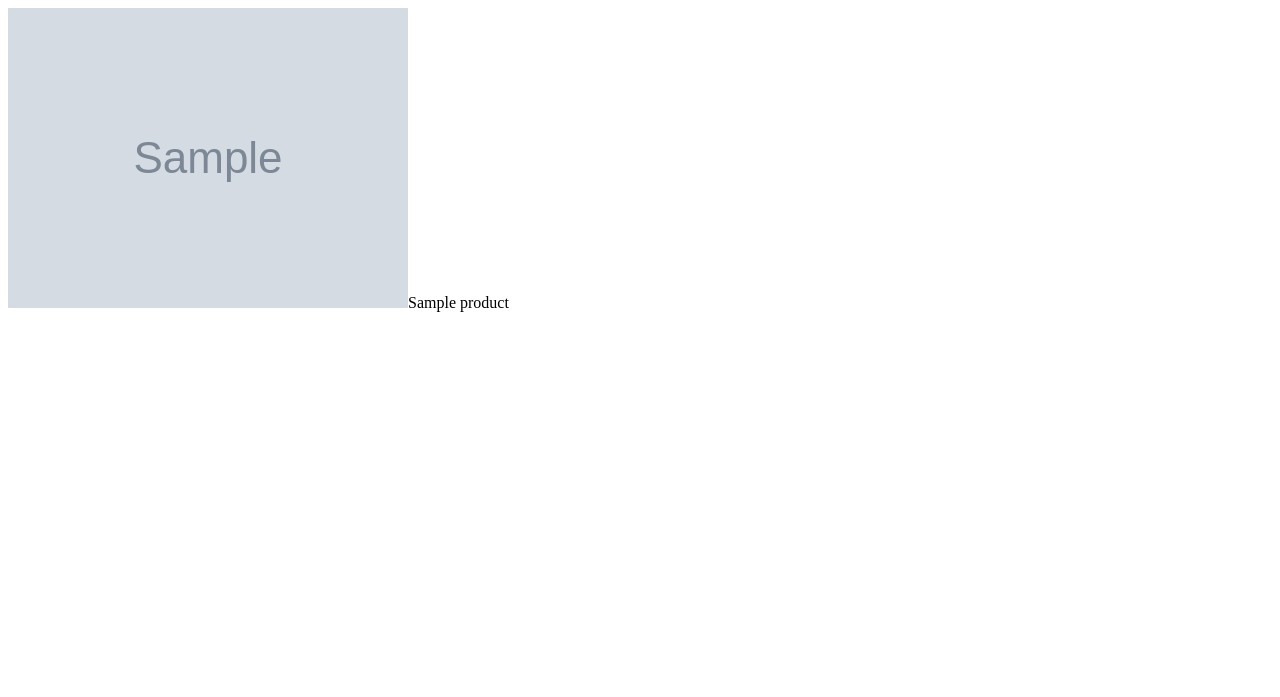
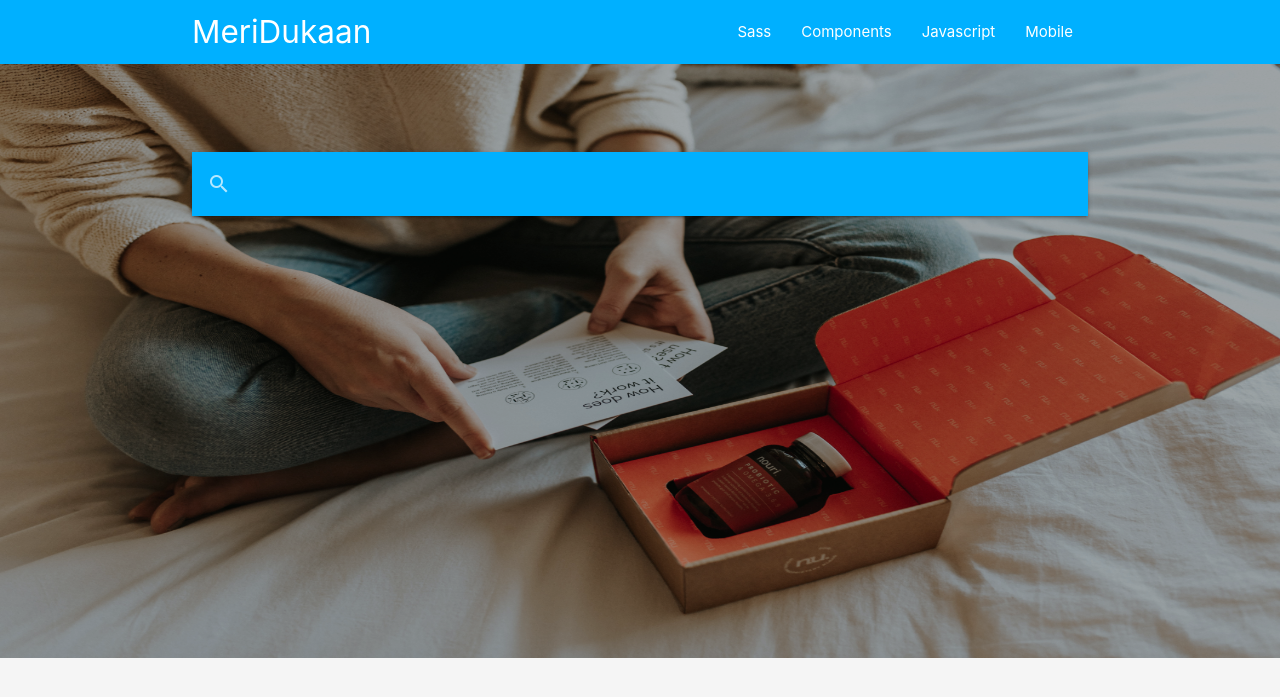
Before and after one commit to shreyashsrivastava/Ecommerce-App, a Django app: page / in a window 1280 px wide. Shown: the top 697 px of the page. Run offline with Django 3.2, Linux system fonts and the light colour scheme; tables that the repository leaves empty hold one stand-in row (values such as "Sample post"); grey boxes marked "Sample" are stand-in pictures.

Commit message:
setup frontend

```diff
--- /dev/null
+++ b/meridukaan/static/meridukaan/style.css
@@ -0,0 +1,23 @@
+body{
+    background-color: whitesmoke;
+}
+
+nav{
+    background-color: #00b0ff;
+}
+a{
+    color: black;
+}
+
+#search{
+    position: absolute;
+    top: 20%;
+    left: 50%;
+    transform: translate(-50%, -50%);
+}
+
+#w-img-bg{
+  width: 100%;
+  height: 594px;
+  -webkit-filter: brightness(70%);
+}
--- a/meridukaan/templates/meridukaan/base.html
+++ b/meridukaan/templates/meridukaan/base.html
@@ -1,13 +1,59 @@
+{% load static %}
+
 <!DOCTYPE html>
 <html lang="en">
 <head>
     <meta charset="UTF-8">
     <meta name="viewport" content="width=device-width, initial-scale=1.0">
+    <link href="https://fonts.googleapis.com/icon?family=Material+Icons" rel="stylesheet">
+
+    <!-- Compiled and minified CSS -->
+    <link rel="stylesheet" href="https://cdnjs.cloudflare.com/ajax/libs/materialize/1.0.0/css/materialize.min.css">
+    <link rel="stylesheet" type="text/css" href="{% static 'meridukaan/style.css' %}">
     <title>Dukaan</title>
 </head>
 <body>
-    {% for p in product_list %}
-    <img src="{{ p.product_image.url }}" alt="">{{p}} <br>
-    {% endfor %}
+
+    <nav id='nav-header'>
+        <div class="nav-wrapper container">
+          <a href="#!" class="brand-logo">MeriDukaan</a>
+          <a href="#" data-target="mobile-demo" class="sidenav-trigger"><i class="material-icons">menu</i></a>
+          <ul class="right hide-on-med-and-down">
+            <li><a href="sass.html">Sass</a></li>
+            <li><a href="badges.html">Components</a></li>
+            <li><a href="collapsible.html">Javascript</a></li>
+            <li><a href="mobile.html">Mobile</a></li>
+          </ul>
+        </div>
+    </nav>
+
+    <ul class="sidenav" id="mobile-demo">
+        <li><a href="sass.html">Sass</a></li>
+        <li><a href="badges.html">Components</a></li>
+        <li><a href="collapsible.html">Javascript</a></li>
+        <li><a href="mobile.html">Mobile</a></li>
+    </ul>
+    <div >
+    <img src="../../static/images/welcome.jpg" alt="welcome" class="responsive-img" id='w-img-bg'>
+    <nav class="container" id="search">
+        <div class="nav-wrapper">
+          <form>
+            <div class="input-field">
+              <input id="search" type="search" required>
+              <label class="label-icon" for="search"><i class="material-icons">search</i></label>
+              <i class="material-icons">close</i>
+            </div>
+          </form>
+        </div>
+      </nav>
+    </div>
+    <!-- Compiled and minified JavaScript -->
+    <script src="https://cdnjs.cloudflare.com/ajax/libs/materialize/1.0.0/js/materialize.min.js"></script>
+    <script>
+        document.addEventListener('DOMContentLoaded', function() {
+            var elems = document.querySelectorAll('.sidenav');
+            var instances = M.Sidenav.init(elems, {draggable:'True'});
+        });
+    </script>
 </body>
 </html>
```
Also changed, not shown: meridukaan/static/images/welcome.jpg (added).
